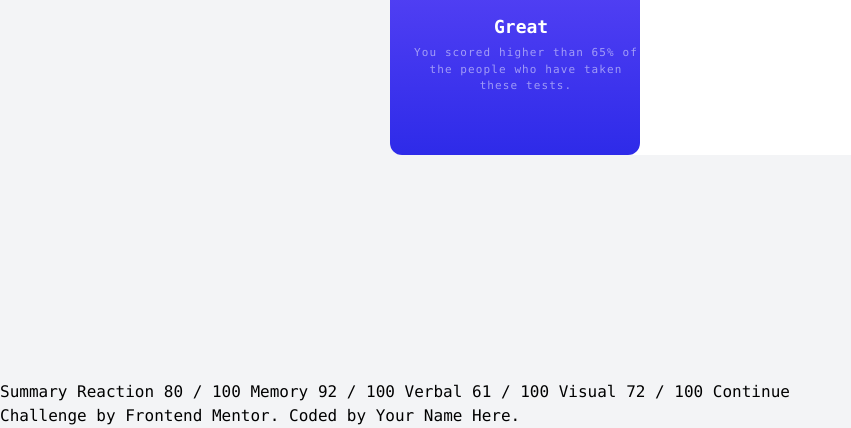
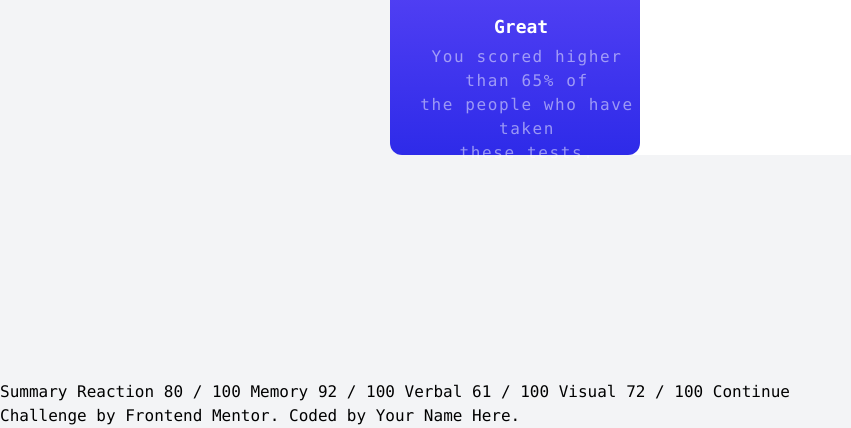
Before and after one commit to HayatsCodes/results-summary-component, a website: page index.html in a window 1280 px wide. Shown: the part 420-848 px from the top of the page, without its empty margins (0-851 px from the left). Drawn offline with Linux system fonts and the light colour scheme.

Commit message:
Updating the documentation

```diff
--- a/index.html
+++ b/index.html
@@ -31,7 +31,7 @@
         <p class="text-white font-bold absolute top-52 left-26 text-lg">
           Great
         </p>
-        <p class="text-white opacity-50 text-11 tracking-widest absolute top-56 text-center mt-4 left-6">
+        <p class="text-white opacity-50 text-12 tracking-widest absolute top-56 text-center mt-4 left-6">
           You scored higher than 65% of<br> the people who have taken <br> these tests.
         </p>
       </div>
```
